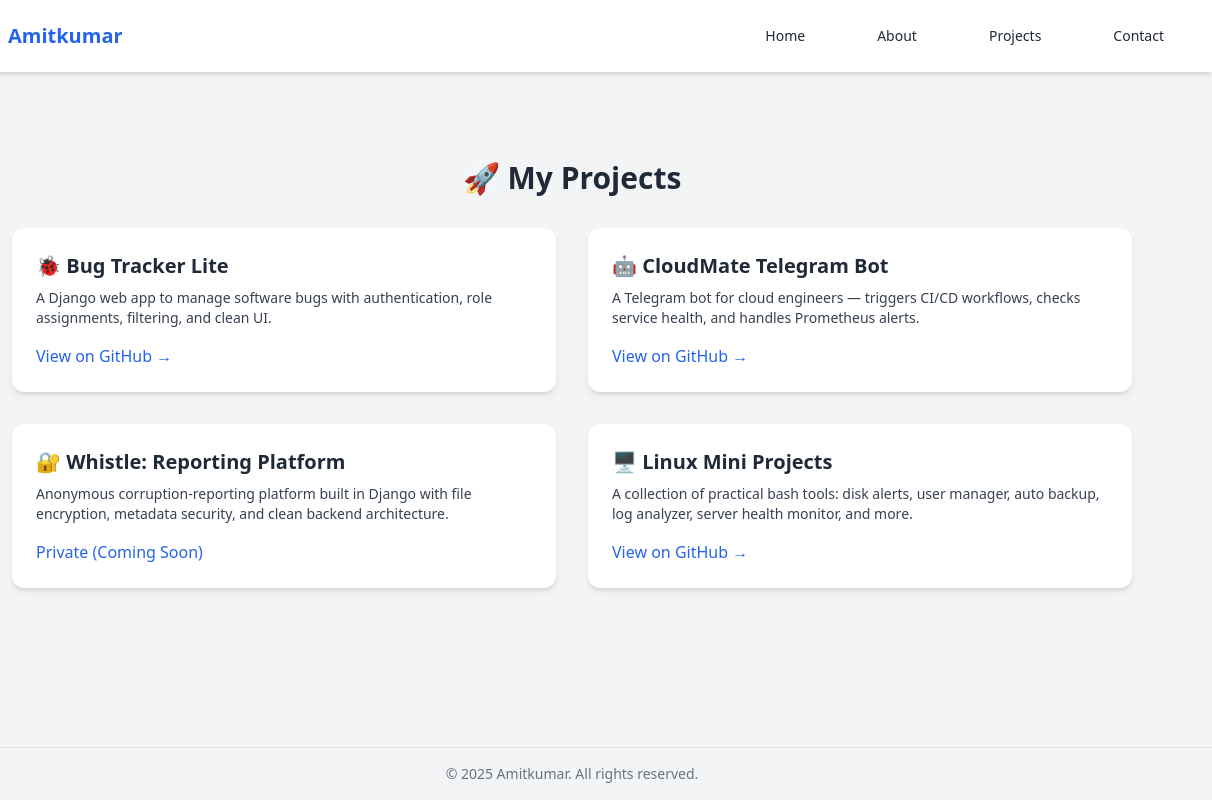
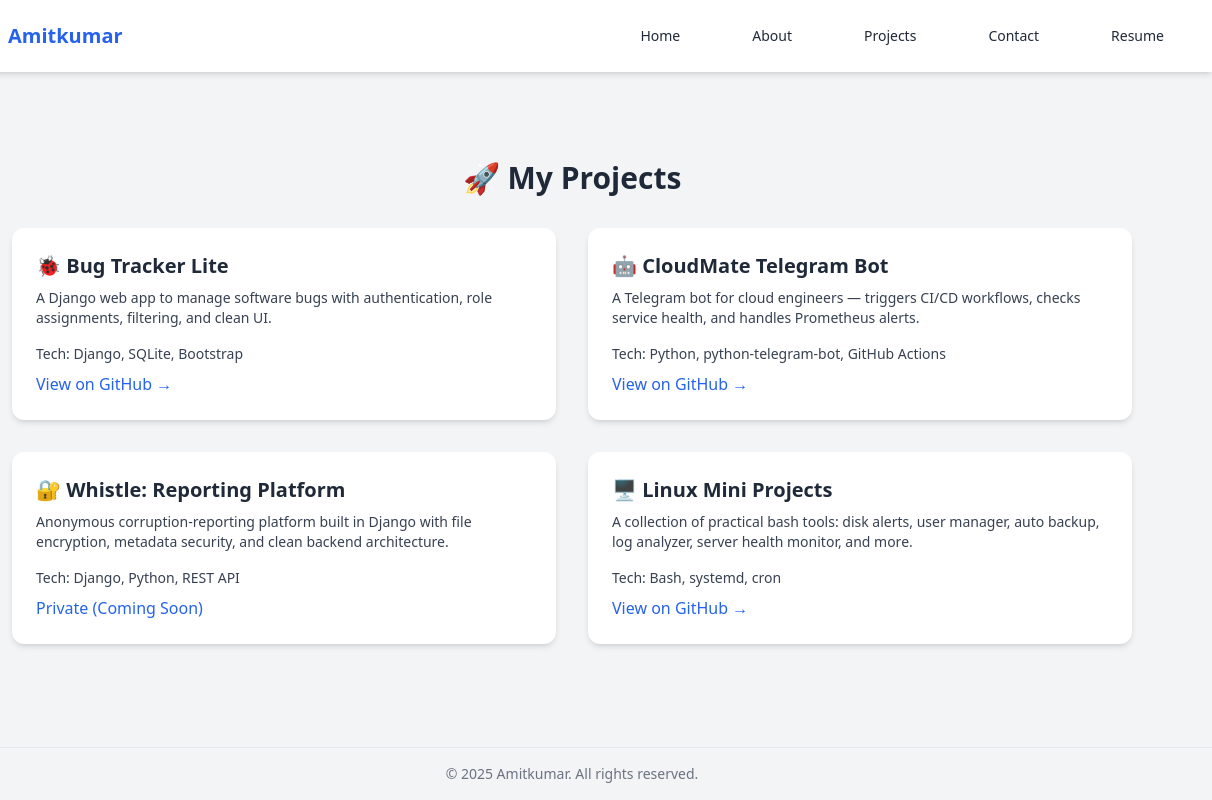
Before and after one commit to amitkumar0128/portfolio, a plain HTML site: page projects.html in a window 1280 px wide. Shown: the full height of the page, 68-1280 px from the left. Drawn offline with nearby package versions, Linux system fonts and the light colour scheme.

Commit message:
Update projects section and add resume link

```diff
--- a/projects.html
+++ b/projects.html
@@ -21,10 +21,8 @@
 
       <!-- Hamburger button (shown on small screens) -->
       <button id="menu-btn" class="lg:hidden text-gray-700 focus:outline-none">
-        <svg class="w-6 h-6" fill="none" stroke="currentColor" stroke-width="2"
-          viewBox="0 0 24 24">
-          <path stroke-linecap="round" stroke-linejoin="round"
-            d="M4 6h16M4 12h16M4 18h16" />
+        <svg class="w-6 h-6" fill="none" stroke="currentColor" stroke-width="2" viewBox="0 0 24 24">
+          <path stroke-linecap="round" stroke-linejoin="round" d="M4 6h16M4 12h16M4 18h16" />
         </svg>
       </button>
 
@@ -35,6 +33,8 @@
         <li><a href="about.html" class="block px-6 py-2 hover:text-blue-600">About</a></li>
         <li><a href="projects.html" class="block px-6 py-2 hover:text-blue-600">Projects</a></li>
         <li><a href="contact.html" class="block px-6 py-2 hover:text-blue-600">Contact</a></li>
+        <li> <a href="assets/resume.pdf" class="block px-6 py-2 hover:text-blue-600">Resume</a></li>
+        </li>
       </ul>
     </div>
   </nav>
@@ -61,6 +61,7 @@
           <p class="text-sm text-gray-700 mb-4">
             A Django web app to manage software bugs with authentication, role assignments, filtering, and clean UI.
           </p>
+          <p class="text-sm text-gray-700 mb-2">Tech: Django, SQLite, Bootstrap</p>
           <a href="https://github.com/amitkumar0128/bugtracker" class="text-blue-600 font-medium hover:underline">View
             on GitHub →</a>
         </div>
@@ -71,6 +72,7 @@
             A Telegram bot for cloud engineers — triggers CI/CD workflows, checks service health, and handles Prometheus
             alerts.
           </p>
+          <p class="text-sm text-gray-700 mb-2">Tech: Python, python-telegram-bot, GitHub Actions</p>
           <a href="https://github.com/amitkumar0128/cloudmate" class="text-blue-600 font-medium hover:underline">View on
             GitHub →</a>
         </div>
@@ -81,6 +83,7 @@
             Anonymous corruption-reporting platform built in Django with file encryption, metadata security, and clean
             backend architecture.
           </p>
+          <p class="text-sm text-gray-700 mb-2">Tech: Django, Python, REST API </p>
           <a href="#" class="text-blue-600 font-medium hover:underline">Private (Coming Soon)</a>
         </div>
 
@@ -90,6 +93,7 @@
             A collection of practical bash tools: disk alerts, user manager, auto backup, log analyzer, server health
             monitor, and more.
           </p>
+          <p class="text-sm text-gray-700 mb-2">Tech: Bash, systemd, cron</p>
           <a href="https://github.com/amitkumar0128/Linux-Projects"
             class="text-blue-600 font-medium hover:underline">View on GitHub →</a>
         </div>
```
Also changed, not shown: about.html (+4 -5 lines), contact.html (+3 -4 lines), index.html (+1 -0 lines), 2 other files.
